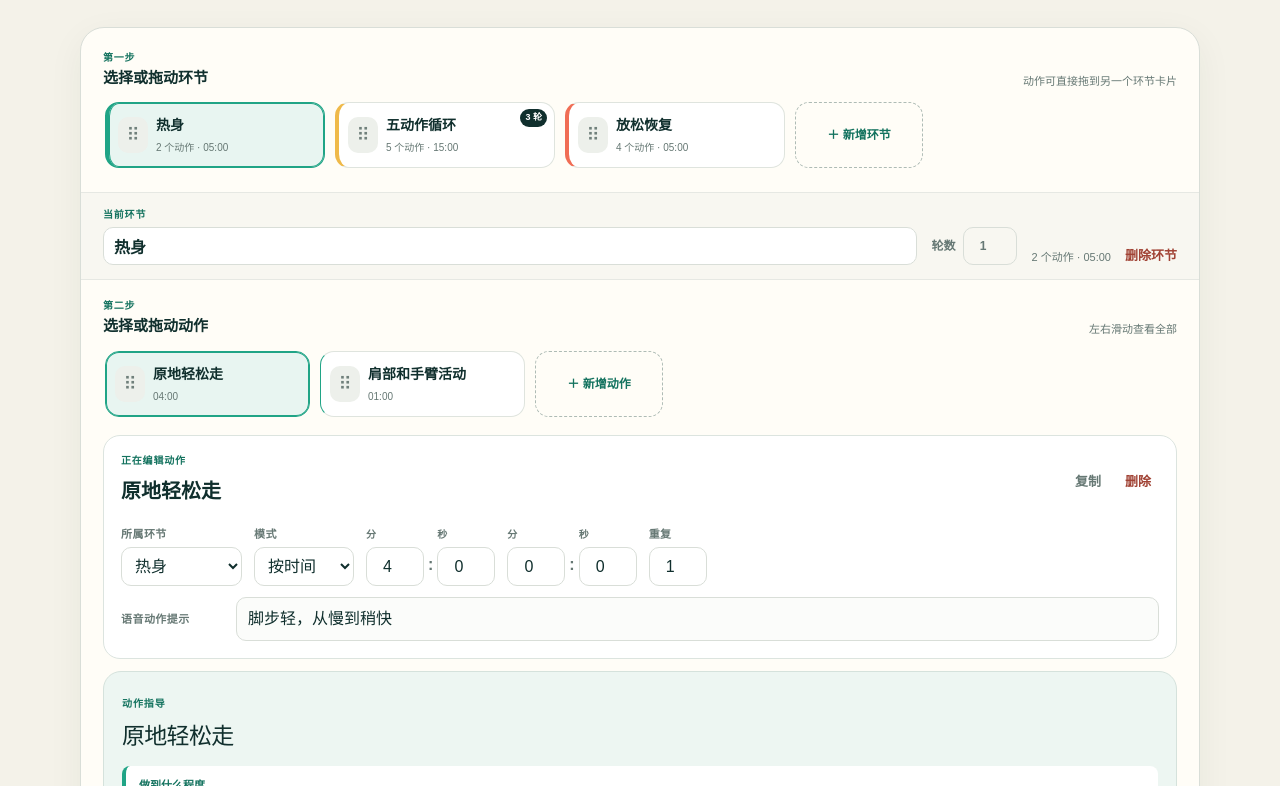
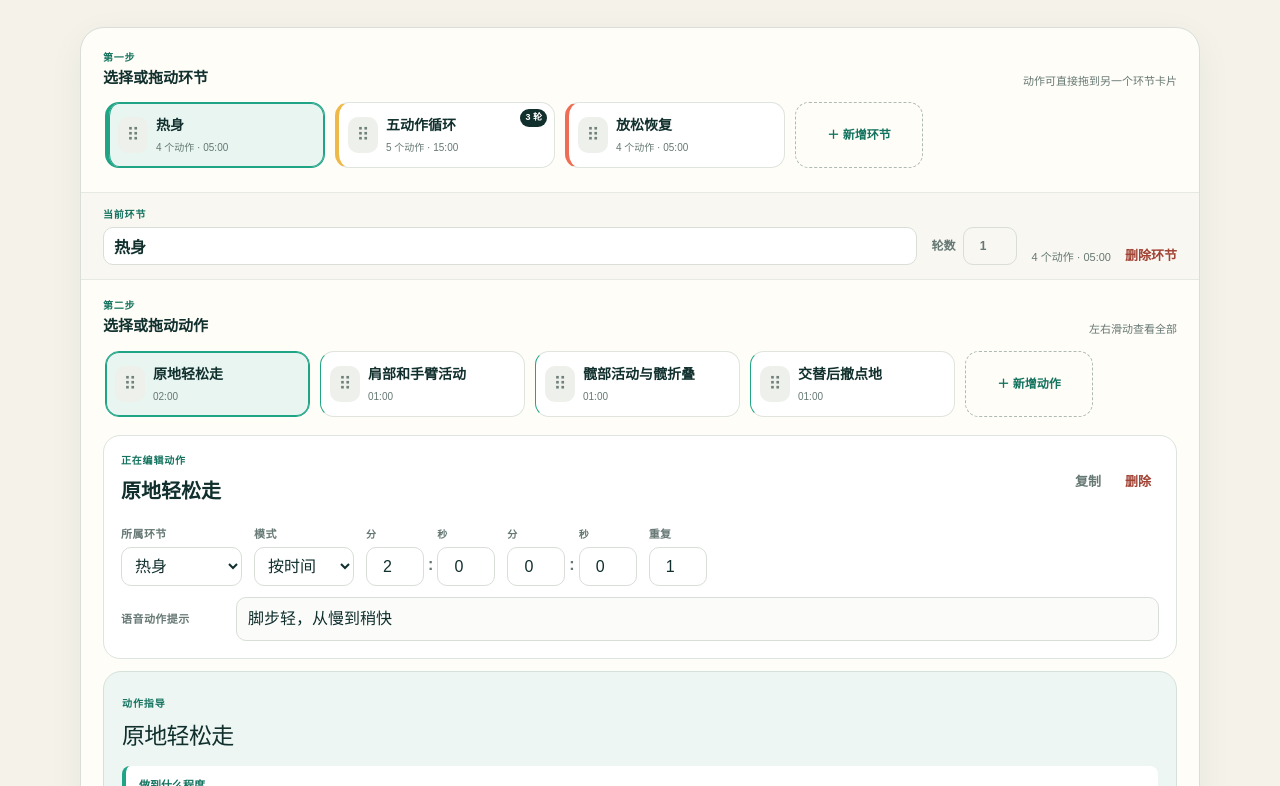
Before and after one commit to urakalee/workout-voice-timer, a Next.js app: page / in a window 1280 px wide. Shown: the part 748-1534 px from the top of the page. Built offline with nearby package versions, Linux system fonts and the light colour scheme.

Commit message:
Add dynamic hip and step-back warmup

```diff
--- a/app/exercise-guides.ts
+++ b/app/exercise-guides.ts
@@ -80,6 +80,19 @@ export const EXERCISE_GUIDES: ExerciseGuide[] = [
       url: "https://newsnetwork.mayoclinic.org/discussion/wellness-wednesday-the-hip-hinge/",
       label: "站姿髋折叠真人示范",
       source: "Mayo Clinic",
+    },
+  },
+  {
+    activityId: "warmup-step-back",
+    activityName: "交替后撤点地",
+    target: "1分钟左右各做8–12次。后脚只轻轻向后点地，重心主要留在前脚；动作不需要下蹲。",
+    steps: ["站直，双脚与髋同宽，膝盖保持放松。", "右脚向后迈一小步，用脚尖轻点地后收回。", "换左脚重复，躯干保持直立，前脚脚掌始终稳稳贴地。"],
+    mistakes: "步幅过大、把重心压到后脚、膝盖内扣，或为了追求幅度而前扑。",
+    easier: "缩小后撤距离，只把脚尖向后轻点；需要时扶稳固桌面或墙面。",
+    video: {
+      url: "https://www.puregym.com/exercises/legs/quad-exercises/lunges/reverse-lunges/",
+      label: "后撤步真人示范",
+      source: "PureGym 教练示范",
     },
   },
   {
@@ -297,6 +310,10 @@ const VOICE_GUIDANCE: Record<string, VoiceGuidance> = {
     intro: "膝盖微屈，臀部向后推，腰背保持稳定。用臀部带动身体回到直立。",
     legacyCue: "臀部向后推，腰背保持稳定",
   },
+  "warmup-step-back": {
+    intro: "一只脚向后轻点地后收回，再换另一侧。重心主要留在前脚，不需要下蹲。",
+    legacyCue: "后脚轻点地，重心主要留在前脚",
+  },
   "warmup-squat": {
     intro: "先做浅蹲。臀部向后下方移动，膝盖朝脚尖方向，脚跟不要抬起。",
     legacyCue: "膝盖方向与脚尖保持一致",
@@ -384,6 +401,12 @@ const EXERCISE_RHYTHMS: Record<string, ExerciseRhythm> = {
     pattern: ["慢慢完成一次"],
     spokenPattern: "前两段每响一下完成一次慢速肩绕环；最后一段每响一下做一次轻柔摆臂",
   },
+  "warmup-step-back": {
+    standardBpm: 60,
+    gentleBpm: 50,
+    pattern: ["右后点", "回中", "左后点", "回中"],
+    spokenPattern: "按右后点、回中、左后点、回中的四拍循环",
+  },
   "circuit-march": {
     standardBpm: 100,
     gentleBpm: 90,
--- a/app/page.tsx
+++ b/app/page.tsx
@@ -120,8 +120,10 @@ function createSimpleRoutine(id = "simple-fullbody-25", name = "全身精简 25
         title: "热身",
         rounds: 1,
         activities: [
-          activity("simple-warmup-walk", "原地轻松走", 240, 0, "脚步轻，从慢到稍快"),
+          activity("simple-warmup-walk", "原地轻松走", 120, 0, "脚步轻，从慢到稍快"),
           activity("simple-warmup-shoulder", "肩部和手臂活动", 60, 0, "肩颈放松，从小圈开始"),
+          activity("simple-warmup-hip", "髋部活动与髋折叠", 60, 0, "臀部向后推，腰背保持稳定"),
+          activity("simple-warmup-step-back", "交替后撤点地", 60, 0, "后脚轻点地，重心主要留在前脚"),
         ],
       },
       {
@@ -164,7 +166,8 @@ function upgradeSimpleWarmup(routine: Routine): Routine {
   const hasDuplicatedMainMoves = warmup?.activities.some((item) =>
     item.id === "simple-warmup-squat" || item.id === "simple-warmup-push",
   );
-  if (!warmup || !hasDuplicatedMainMoves) return routine;
+  const hasFourMinuteWalk = warmup?.activities.some((item) => item.id === "simple-warmup-walk" && item.duration === 240);
+  if (!warmup || (!hasDuplicatedMainMoves && !hasFourMinuteWalk)) return routine;
 
   return {
     ...routine,
@@ -174,8 +177,10 @@ function upgradeSimpleWarmup(routine: Routine): Routine {
           ...block,
           title: "热身",
           activities: [
-            activity("simple-warmup-walk", "原地轻松走", 240, 0, "脚步轻，从慢到稍快"),
+            activity("simple-warmup-walk", "原地轻松走", 120, 0, "脚步轻，从慢到稍快"),
             activity("simple-warmup-shoulder", "肩部和手臂活动", 60, 0, "肩颈放松，从小圈开始"),
+            activity("simple-warmup-hip", "髋部活动与髋折叠", 60, 0, "臀部向后推，腰背保持稳定"),
+            activity("simple-warmup-step-back", "交替后撤点地", 60, 0, "后脚轻点地，重心主要留在前脚"),
           ],
         }
         : block,
```
Also changed, not shown: 1 other file (tests, documents, lock files or other folders).
